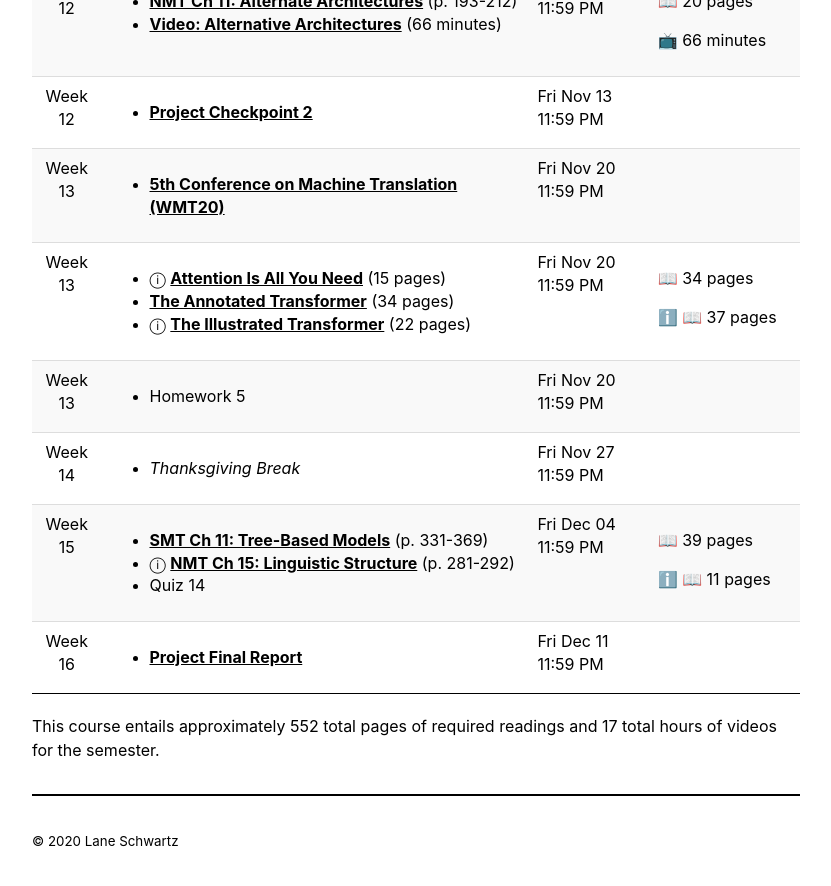
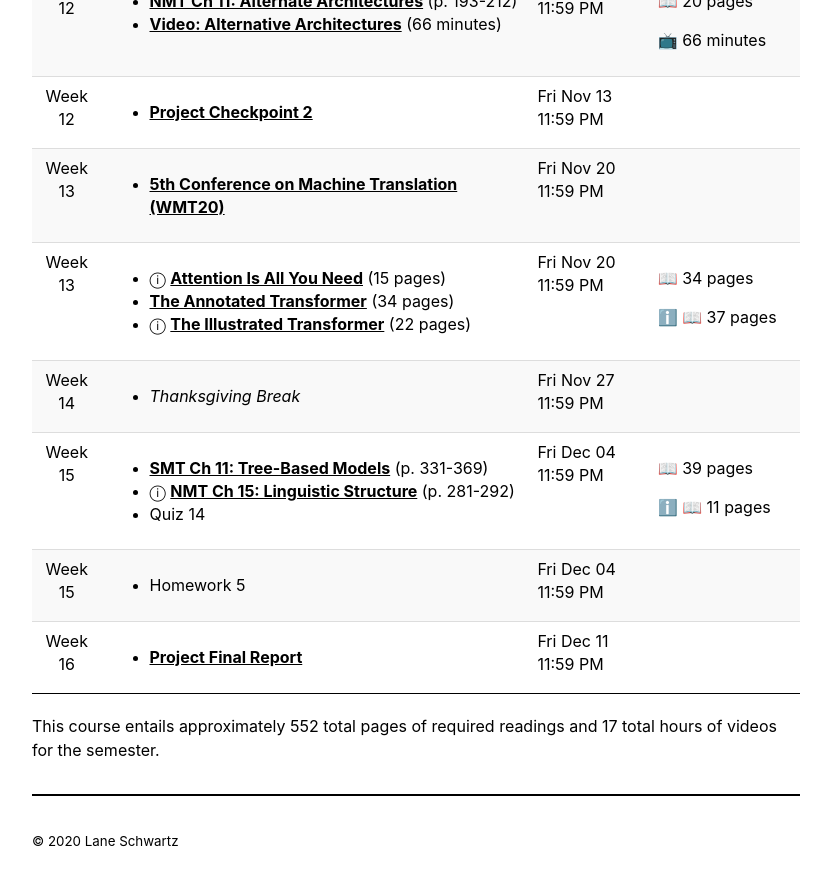
Before and after one commit to 2020-Fall-UIUC-LING506/2020-fall-uiuc-ling506.github.io, a Jekyll site: the page built from schedule.md, in a window 1280 px wide and 900 px high, scrolled down 2844 px. Shown: the top 886 px of the window, without its empty margins (224-1055 px from the left). Built offline with Jekyll 4.4.1, drawn with Linux system fonts in a browser that asks for light colours.

Commit message:
Update schedule.yaml

```diff
--- a/_data/schedule.yaml
+++ b/_data/schedule.yaml
@@ -456,12 +456,6 @@
       value: 22
       unit: "pages"
 -
-  week: "13"
-  date: "2020-11-20 23:59:59 CST"
-  reading:
-    -
-     title: "Homework 5"
--
   week: "14"
   date: "2020-11-27 23:59:59 CST"
   reading:
@@ -488,6 +482,12 @@
         unit: "pages"
     -
      title: "Quiz 14"
+-
+  week: "15"
+  date: "2020-12-04 23:59:59 CST"
+  reading:
+    -
+     title: "Homework 5"
 -
   week: "16"
   date: "2020-12-11 23:59:59 CDT"
```
